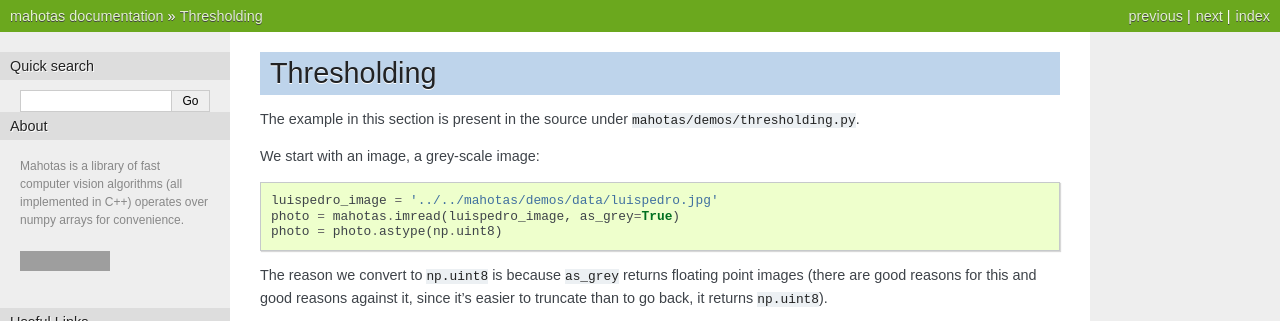
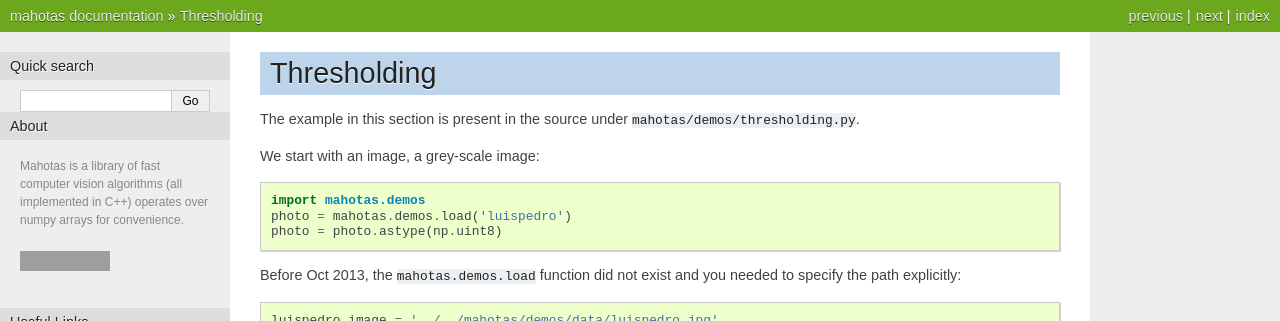
Before and after one commit to luispedro/mahotas, a Sphinx documentation site: the page built from docs/source/thresholding.rst, in a window 1280 px wide and 900 px high, cut to the strip 0-321 px from the top of the window. Built offline with Sphinx 7.4.7, drawn with Linux system fonts in a browser that asks for light colours; formulas are drawn with MathJax 3; the version number could not be read and is left out; grey boxes are pictures that could not be loaded.

Commit message:
DOC Use mahotas.demos.load in documentation

```diff
--- a/docs/source/distance.rst
+++ b/docs/source/distance.rst
@@ -54,7 +54,9 @@
 with a Gaussian blur::
 
     import mahotas
-    nuclear = mahotas.imread('mahotas/demos/data/nuclear.png')
+    import mahotas.demos
+
+    nuclear = mahotas.demos.nuclear_image()
     nuclear = nuclear[:,:,0]
     nuclear = mahotas.gaussian_filter(nuclear, 1.)
     threshed  = (nuclear > nuclear.mean())
--- a/docs/source/thresholding.rst
+++ b/docs/source/thresholding.rst
@@ -7,10 +7,15 @@
 
 We start with an image, a grey-scale image::
 
+    import mahotas.demos
+    photo = mahotas.demos.load('luispedro')
+    photo = photo.astype(np.uint8)
+
+Before Oct 2013, the ``mahotas.demos.load`` function did not exist and you
+needed to specify the path explicitly::
 
     luispedro_image = '../../mahotas/demos/data/luispedro.jpg'
     photo = mahotas.imread(luispedro_image, as_grey=True)
-    photo = photo.astype(np.uint8)
 
 The reason we convert to ``np.uint8`` is because ``as_grey`` returns floating
 point images (there are good reasons for this and good reasons against it,
@@ -19,12 +24,12 @@
 .. plot::
 
     import mahotas
+    import mahotas.demos
     import numpy as np
     from pylab import imshow, gray, show
     from os import path
 
-    luispedro_image = '../../mahotas/demos/data/luispedro.jpg'
-    photo = mahotas.imread(luispedro_image, as_grey=True)
+    photo = mahotas.demos.load('luispedro', as_grey=True)
     photo = photo.astype(np.uint8)
 
     gray()
@@ -44,12 +49,12 @@
 .. plot::
 
     import mahotas
+    import mahotas.demos
     import numpy as np
     from pylab import imshow, gray, show
     from os import path
 
-    luispedro_image = '../../mahotas/demos/data/luispedro.jpg'
-    photo = mahotas.imread(luispedro_image, as_grey=True)
+    photo = mahotas.demos.load('luispedro', as_grey=True)
     photo = photo.astype(np.uint8)
 
 
@@ -72,12 +77,12 @@
 .. plot::
 
     import mahotas
+    import mahotas.demos
     import numpy as np
     from pylab import imshow, gray, show
     from os import path
 
-    luispedro_image = '../../mahotas/demos/data/luispedro.jpg'
-    photo = mahotas.imread(luispedro_image, as_grey=True)
+    photo = mahotas.demos.load('luispedro', as_grey=True)
     photo = photo.astype(np.uint8)
 
 
--- a/docs/source/wavelets.rst
+++ b/docs/source/wavelets.rst
@@ -19,11 +19,12 @@
 
     import numpy as np
     import mahotas
+    import mahotas.demos
+
     from mahotas.thresholding import soft_threshold
     from matplotlib import pyplot as plt
     from os import path
-    luispedro_image = '../../mahotas/demos/data/luispedro.jpg'
-    f = mahotas.imread(luispedro_image, as_grey=True)
+    f = mahotas.demos.load('luispedro', as_grey=True)
     f = f[:256,:256]
     plt.gray()
     # Show the data:
```
Also changed, not shown: docs/source/morphology.rst (+8 -1 lines), docs/source/wally.rst (+11 -2 lines), 1 other file.
